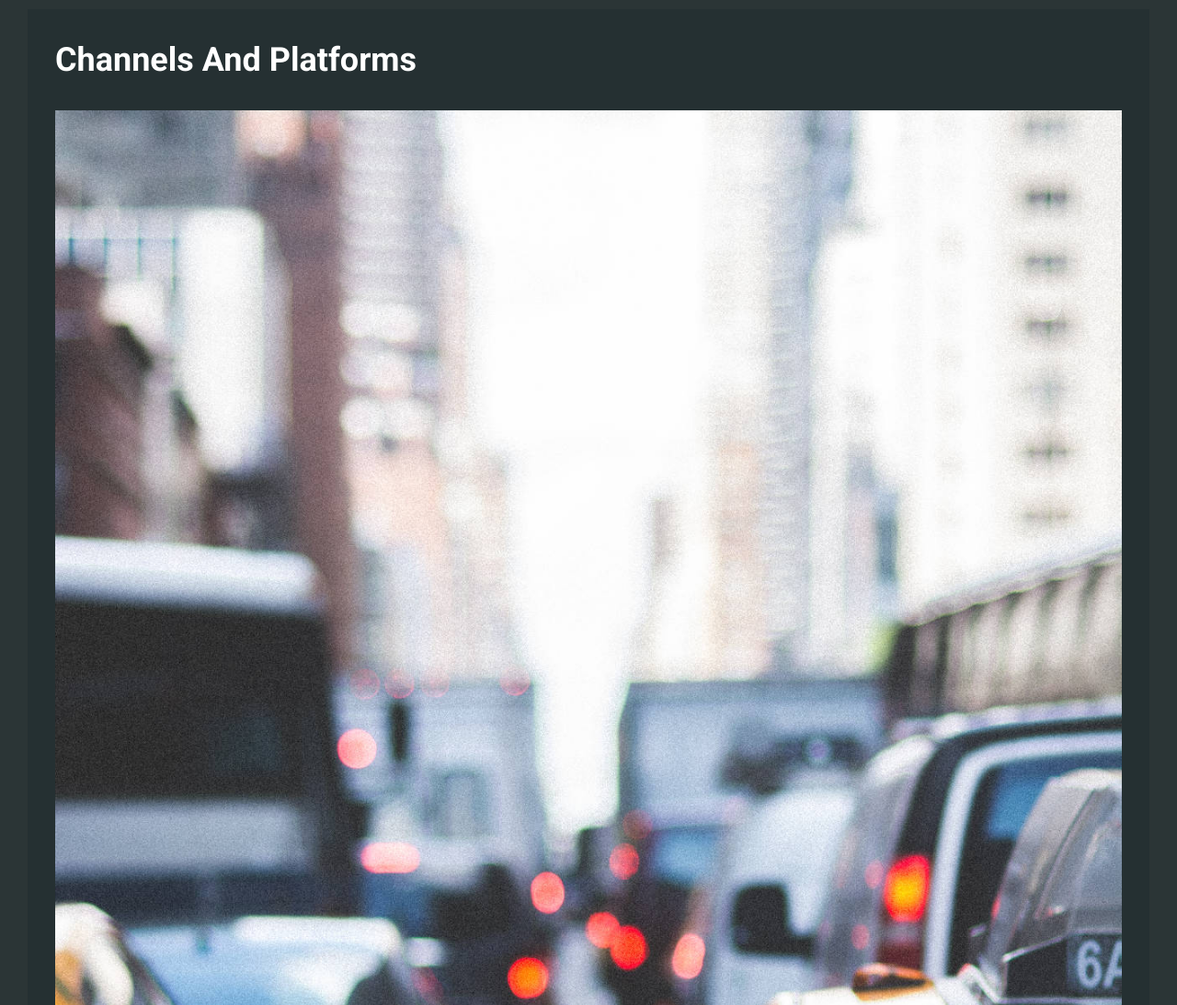
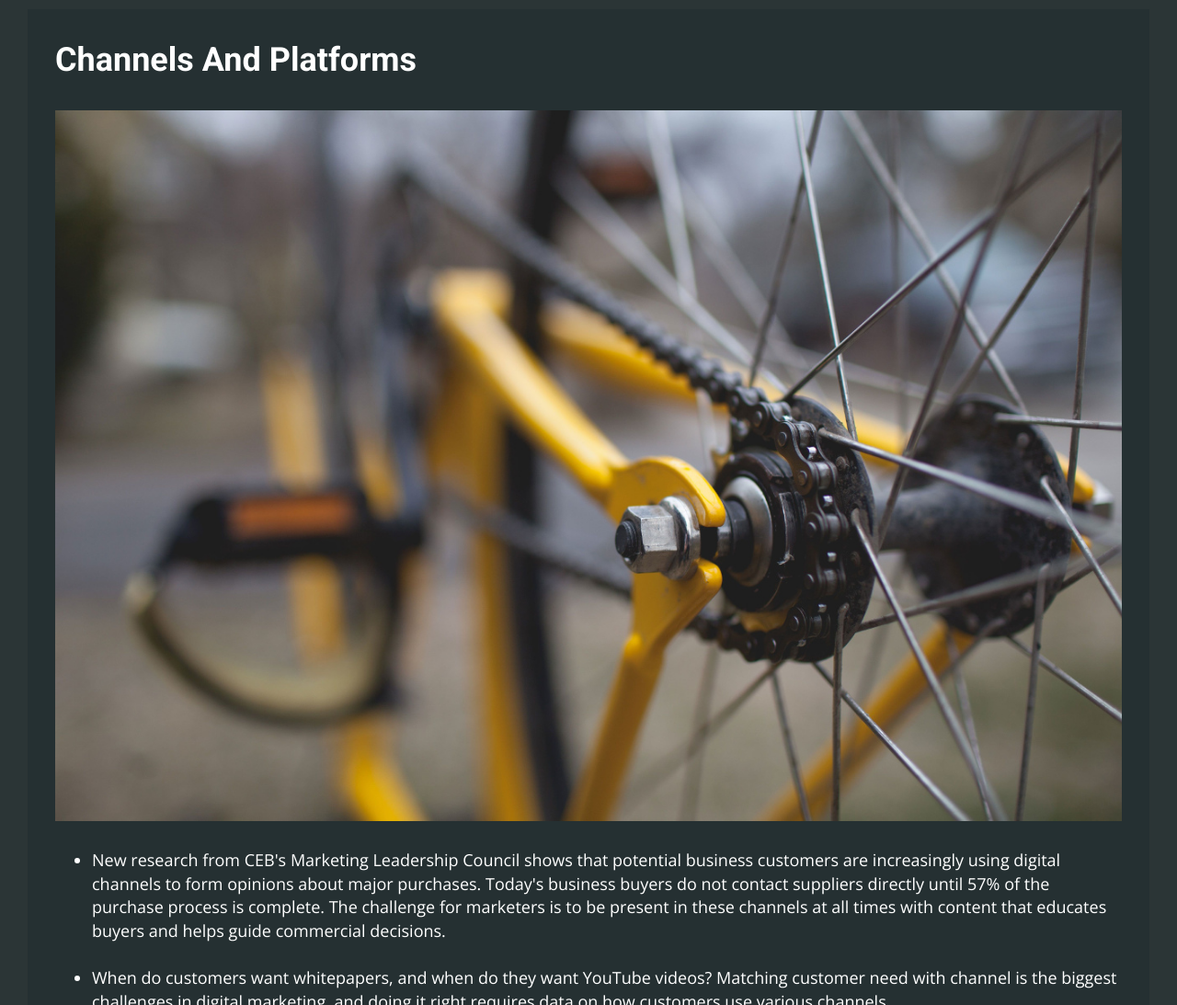
Before and after one commit to abolnik-liron/cream-host.github.io, a plain HTML site: page channels-and-platform.html in a window 1280 px wide. Shown: the part 740-1833 px from the top of the page at 92% size. Drawn offline with nearby package versions, Linux system fonts and the light colour scheme.

Commit message:
deploy ofanAIN

```diff
--- a/channels-and-platform.html
+++ b/channels-and-platform.html
@@ -259,7 +259,7 @@
                         </div>
                         <div class="ss-blog-desc ss-typography">
                             <div style="text-align:center;" style="margin-bottom: 15px;">
-                                <img src="./images/photo/15.jpg" alt="alt text" />
+                                <img src="./images/photo/21.jpg" alt="alt text" />
                                 <!--<img src="images/dummy/portfolio-2.jpg" alt="alt text" />
                                 <img src="images/dummy/portfolio-3.jpg" alt="alt text" />-->
                             </div>
```
